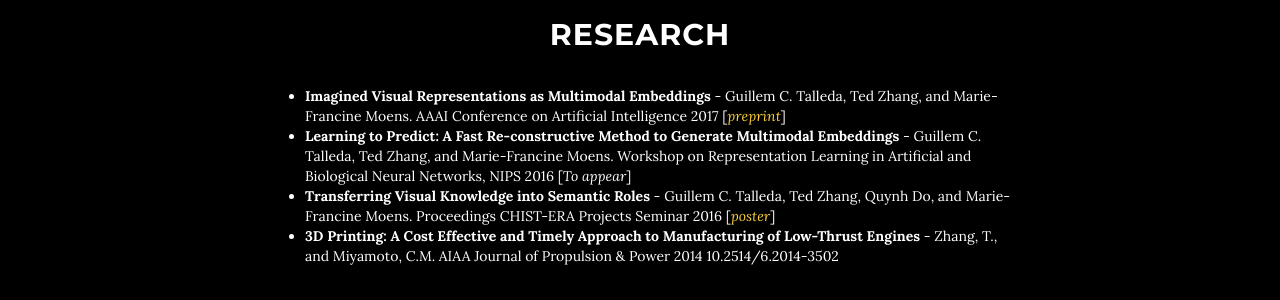
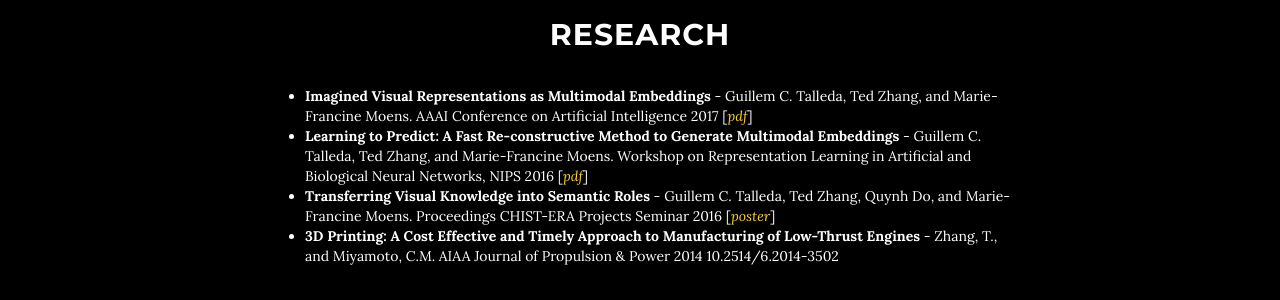
Before and after one commit to zted/zted.github.io, a Jekyll site: the page built from index.html, in a window 1280 px wide and 900 px high, scrolled down 1695 px. Shown: the part 153-453 px from the top of the window. Built offline with Jekyll 4.4.1, drawn with Linux system fonts in a browser that asks for light colours.

Commit message:
Adding nips paper

```diff
--- a/2_research.html
+++ b/2_research.html
@@ -7,9 +7,9 @@
 <!--<img src="img/timeline/hopkins.jpg" alt="some_text" style="width:304px;height:228px;">-->
 <div align="left">
     <ul>
-        <li><strong>Imagined Visual Representations as Multimodal Embeddings</strong> - Guillem C. Talleda, Ted Zhang, and Marie-Francine Moens. AAAI Conference on Artificial Intelligence 2017   [<i><a href="download/AAAI2017.pdf">preprint</a></i>]</li>
-        <li><strong>Learning to Predict: A Fast Re-constructive Method to Generate Multimodal Embeddings</strong> - Guillem C. Talleda, Ted Zhang, and Marie-Francine Moens. Workshop on Representation Learning in Artificial and Biological Neural Networks, NIPS 2016   [<i>To appear<!--<a href="download/NIPS2016.pdf">preprint</a>--></i>]</li>
-        <li><strong>Transferring Visual Knowledge into Semantic Roles</strong> - Guillem C. Talleda, Ted Zhang, Quynh Do, and Marie-Francine Moens. Proceedings CHIST-ERA Projects Seminar 2016   [<i><a href="download/Bern2016.ppt">poster</a></i>]</li>
+        <li><strong>Imagined Visual Representations as Multimodal Embeddings</strong> - Guillem C. Talleda, Ted Zhang, and Marie-Francine Moens. AAAI Conference on Artificial Intelligence 2017   [<i><a href="download/AAAI2017.pdf">pdf</a></i>]</li>
+        <li><strong>Learning to Predict: A Fast Re-constructive Method to Generate Multimodal Embeddings</strong> - Guillem C. Talleda, Ted Zhang, and Marie-Francine Moens. Workshop on Representation Learning in Artificial and Biological Neural Networks, NIPS 2016   [<i><a href="download/NIPS2016.pdf">pdf</a></i>]</li>
+        <li><strong>Transferring Visual Knowledge into Semantic Roles</strong> - Guillem C. Talleda, Ted Zhang, Quynh Do, and Marie-Francine Moens. Proceedings CHIST-ERA Projects Seminar 2016   [<i><a href="download/Bern2016.pdf">poster</a></i>]</li>
         <li><strong>3D Printing: A Cost Effective and Timely Approach to Manufacturing of Low-Thrust Engines</strong> - Zhang, T., and Miyamoto, C.M. AIAA Journal of Propulsion & Power 2014 10.2514/6.2014-3502</li>
     </ul>
 </div>
```
Also changed, not shown: 2 other files.
